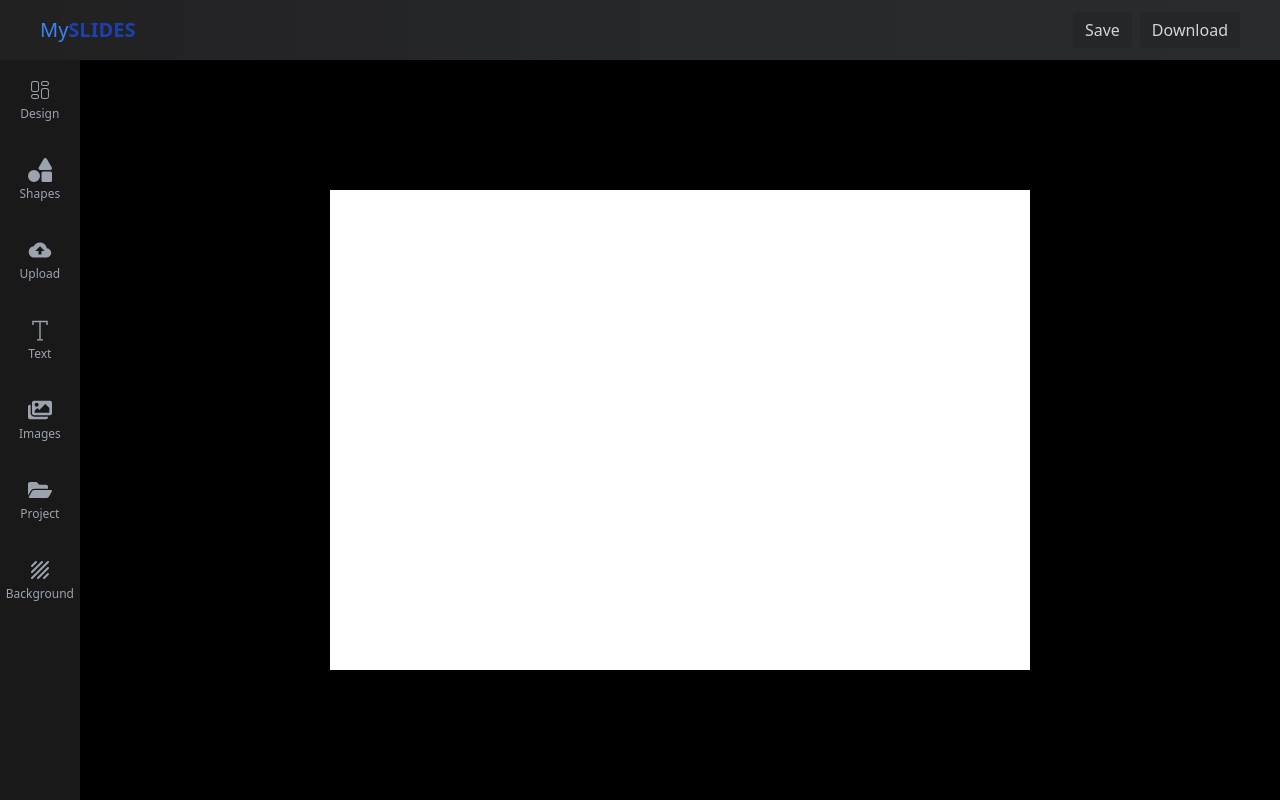
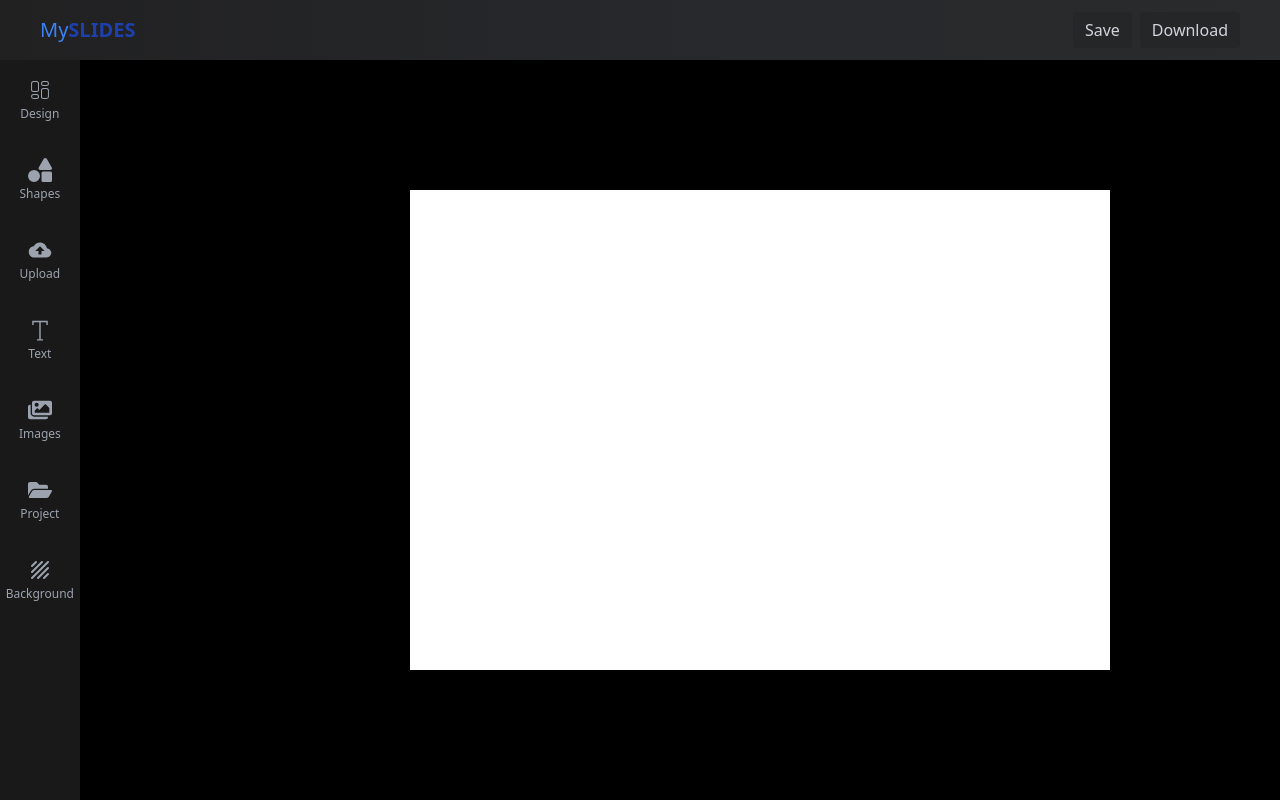
Before and after one commit to jahongirnurmamatov/itransition-task6, a React (Vite) app in the folder frontend/: page /create-slide in a window 1280 px wide. Built offline with nearby package versions, Linux system fonts and the light colour scheme.

Commit message:
current_component settings sidebar

```diff
--- a/frontend/src/components/CreateComponent.jsx
+++ b/frontend/src/components/CreateComponent.jsx
@@ -6,22 +6,21 @@ const CreateComponent = ({ info, current_component, removeComponent }) => {
   if (info.name === "main_frame") {
     html = (
       <div
+        onClick={() => info.setCurrentComponent(info)}
         className="hover:border-[2px] hover:border-indigo-500 shadow-md"
         style={{
           width: info.width + "px",
           height: info.height + "px",
-          backgroundColor: info.color || '#fff',
+          backgroundColor: info.color || "#fff",
           zIndex: info.z_index,
         }}
       >
-
         {info.img && (
           <img className="w-full h-full" src={info.image} alt="image" />
         )}
       </div>
     );
   }
-  console.log(html)
   return html;
 };
 
--- a/frontend/src/components/createSlide/ToolbarExtentded.jsx
+++ b/frontend/src/components/createSlide/ToolbarExtentded.jsx
@@ -13,9 +13,7 @@ const ToolbarExtentded = ({
   show,
   setShow,
   state,
-  current_component,
-  components,
-  removeComponent,
+
 }) => {
   return (
     <div
--- a/frontend/src/pages/CreateSlide.jsx
+++ b/frontend/src/pages/CreateSlide.jsx
@@ -43,25 +43,19 @@ const CreateSlide = () => {
       setCurrentComponent: (a) => setCurrentComponent(a),
     },
   ]);
+  console.log(current_component);
   return (
     <div className="min-w-screen h-screen bg-black">
       <Header />
       <div className="flex h-[calc(100%-60px)] w-screen">
         <Toolbar setElements={setElements} show={show} />
         <div className="h-full w-[calc(100%-75px)]">
-          <ToolbarExtentded
-            show={show}
-            setShow={setShow}
-            state={state}
-            current_component={current_component}
-            components={components}
-            removeComponent={removeComponent}
-          />
+          <ToolbarExtentded show={show} setShow={setShow} state={state} />
 
-          <div className="w-full h-full">
+          <div className="w-full h-full flex justify-between">
             <div
-              className={`flex justify-center relative items-center h-full ${
-                current_component
+              className={`flex ml-40 justify-center relative items-center h-full ${
+                !current_component
                   ? "w-full"
                   : "w-[cal(100%-250px)] overflow-hidden"
               }`}
@@ -79,6 +73,11 @@ const CreateSlide = () => {
                 </div>
               </div>
             </div>
+            {current_component && (
+              <div className="h-full w-[250px] text-gray-300 bg-[#252627] px-3 py-2">
+                current
+              </div>
+            )}
           </div>
         </div>
       </div>
```
